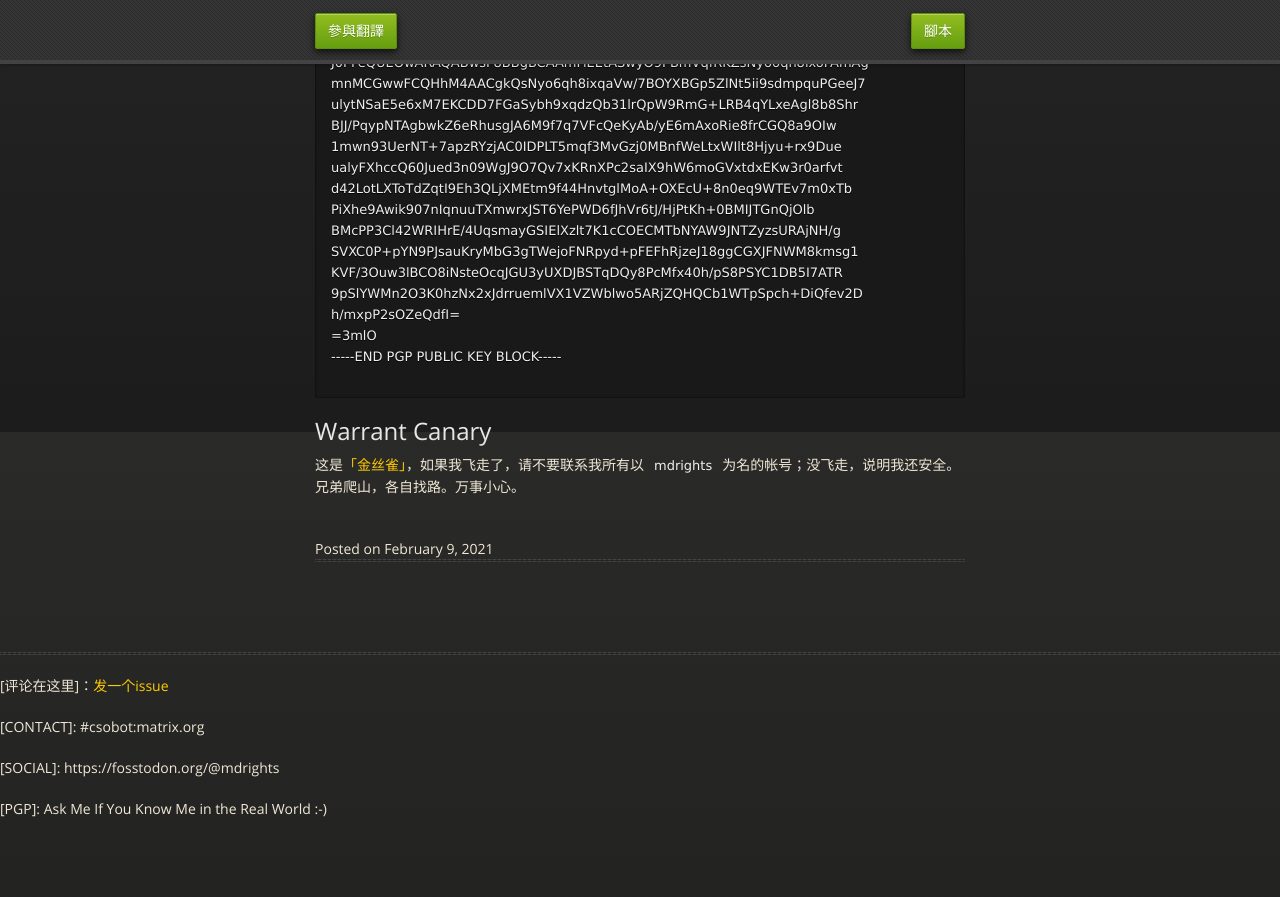
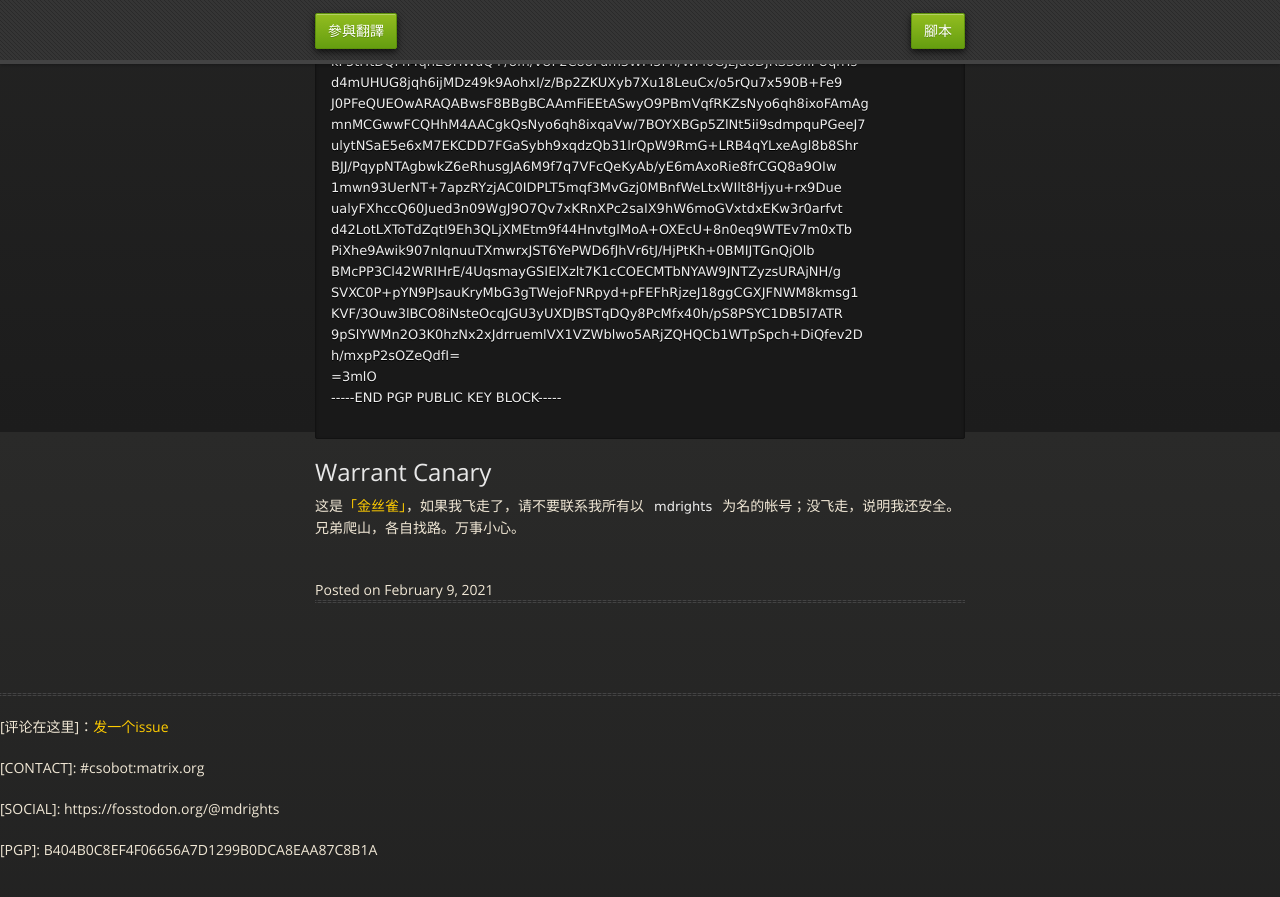
Before and after one commit to mdrights/mdrights.github.io, a Jekyll site: the page built from index.html, in a window 1280 px wide and 900 px high, scrolled down 4068 px. Shown: the top 897 px of the window. Built offline with Jekyll 4.4.1, drawn with Linux system fonts in a browser that asks for light colours; before the commit the page ends 4927 px from its top, so only the background shows below that; some of the changed text lies outside the part shown.

```diff
--- a/_layouts/default.html
+++ b/_layouts/default.html
@@ -36,6 +36,6 @@
 	<p>[评论在这里]：<a href="https://github.com/mdrights/mdrights.github.io/issues/new">发一个issue</a></p>
 	<p>[CONTACT]: #csobot:matrix.org</p>
 	<p>[SOCIAL]: https://fosstodon.org/@mdrights</p>
-	<p>[PGP]: Ask Me If You Know Me in the Real World :-)</p>
+	<p>[PGP]: B404B0C8EF4F06656A7D1299B0DCA8EAA87C8B1A</p>
   </footer>
 </html>
```
Also changed, not shown: _posts/2020-11-09-about-me.md (+3 -0 lines).
